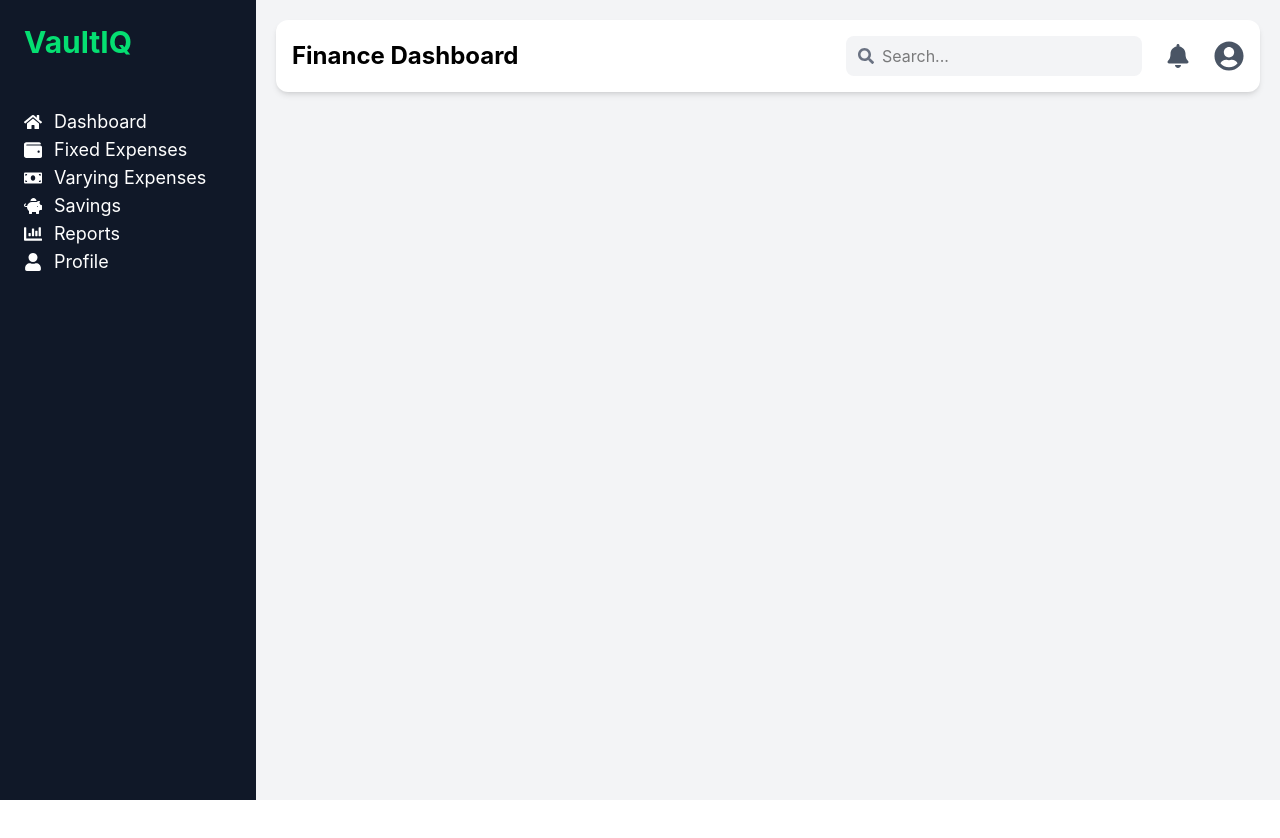
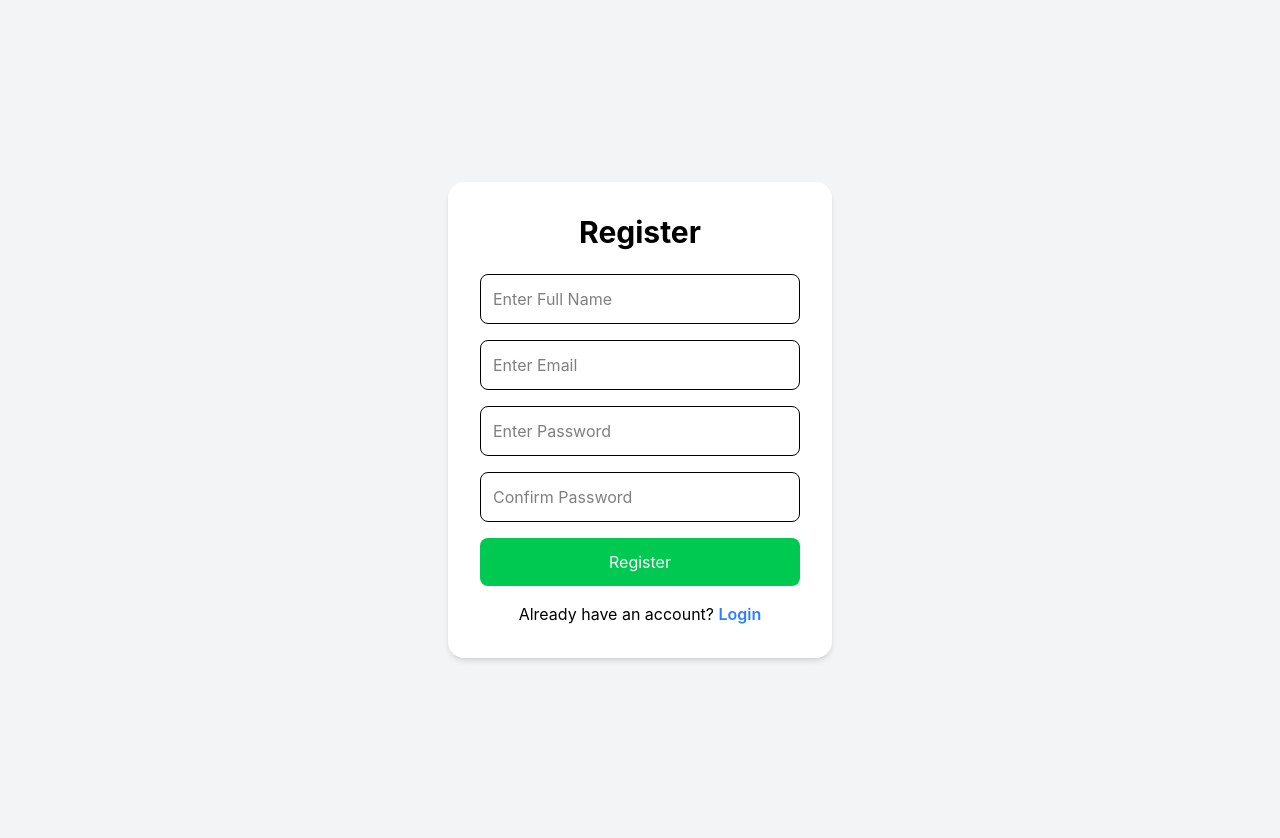
Before and after one commit to poojamane14/Finance-Management-App, a React app in the folder Frontend/: page /register in a window 1280 px wide. Before the commit the page ends 800 px from the top, so only its background shows below. Built offline with nearby package versions, Linux system fonts and the light colour scheme; the HTML template or start-up script is replaced by a standard one.

Commit message:
Completed Login, Authentication and dashboard modules

```diff
--- a/Frontend/src/App.jsx
+++ b/Frontend/src/App.jsx
@@ -1,55 +1,88 @@
+import { useLocation } from "react-router-dom";
+import ProtectedRoute from "./components/ProtectedRoute";
+import Login from "./pages/Login";
+import Register from "./pages/Register";
 import { Routes, Route } from "react-router-dom";
-
 import Sidebar from "./components/Sidebar";
 import Navbar from "./components/Navbar";
-import VaryingExpenses from "./pages/VaryingExpenses";
-<Route path="/varying-expenses" element={<VaryingExpenses />} />
 import Dashboard from "./pages/Dashboard";
 import FixedExpenses from "./pages/FixedExpenses";
-import VariableExpenses from "./pages/VaryingExpenses";
+import VaryingExpenses from "./pages/VaryingExpenses";
 import Savings from "./pages/Savings";
 import Reports from "./pages/Reports";
 import Profile from "./pages/Profile";
-<Route path="/savings" element={<Savings />} />
 
 function App() {
+
+  const location = useLocation();
+
+const hideLayout =
+  location.pathname === "/login" ||
+  location.pathname === "/register";
+
   return (
 
     <div className="flex">
 
-      <Sidebar />
+      {!hideLayout && <Sidebar />}
 
       <div className="flex-1 p-5 bg-gray-100 min-h-screen">
 
-        <Navbar />
-
+        {!hideLayout && <Navbar />}
         <Routes>
-
-          <Route path="/" element={<Dashboard />} />
+          <Route path="/login" element={<Login />} />
+          <Route path="/register" element={<Register />} />
 
         <Route
+  path="/"
+  element={
+    <ProtectedRoute>
+      <Dashboard />
+    </ProtectedRoute>
+  }
+/>
+         <Route
   path="/fixed-expenses"
-            element={<FixedExpenses />}
+  element={
+    <ProtectedRoute>
+      <FixedExpenses />
+    </ProtectedRoute>
+  }
 />
-
          <Route
   path="/varying-expenses"
-            element={<VaryingExpenses />}
+  element={
+    <ProtectedRoute>
+      <VaryingExpenses />
+    </ProtectedRoute>
+  }
 />
 
 <Route
   path="/savings"
-            element={<Savings />}
+  element={
+    <ProtectedRoute>
+      <Savings />
+    </ProtectedRoute>
+  }
 />
 
 <Route
   path="/reports"
-            element={<Reports />}
+  element={
+    <ProtectedRoute>
+      <Reports />
+    </ProtectedRoute>
+  }
 />
 
 <Route
   path="/profile"
-            element={<Profile />}
+  element={
+    <ProtectedRoute>
+      <Profile />
+    </ProtectedRoute>
+  }
 />
 
         </Routes>
--- a/Frontend/src/components/ExpenseChart.jsx
+++ b/Frontend/src/components/ExpenseChart.jsx
@@ -6,18 +6,37 @@ import {
   Legend,
 } from "recharts";
 
-function ExpenseChart() {
+function ExpenseChart({
+  fixedBudget,
+  varyingBudget,
+  savingsGoal,
+  remainingAmount
+}) {
 
   const data = [
-    { name: "Fixed Expenses", value: 20000 },
-    { name: "Variable Expenses", value: 30000 },
-    { name: "Savings", value: 50000 },
-  ];
+  {
+    name: "Fixed Expenses Budget",
+    value: fixedBudget,
+  },
+  {
+    name: "Varying Expenses Budget",
+    value: varyingBudget,
+  },
+  {
+    name: "Savings Goal",
+    value: savingsGoal,
+  },
+  {
+    name: "Remaining Amount",
+    value: remainingAmount,
+  },
+];
 
   const COLORS = [
     "#ef4444",
     "#f97316",
     "#22c55e",
+    "#d522cc"
   ];
 
   return (
@@ -25,7 +44,7 @@ function ExpenseChart() {
     <div className="bg-white p-6 rounded-2xl shadow-md mt-10 w-fit">
 
       <h1 className="text-2xl font-bold mb-6">
-        Expense Distribution
+        Income Distribution
       </h1>
 
       <PieChart width={400} height={300}>
--- a/Frontend/src/components/Navbar.jsx
+++ b/Frontend/src/components/Navbar.jsx
@@ -1,6 +1,16 @@
 import { FaBell, FaSearch, FaUserCircle } from "react-icons/fa";
+import { useNavigate } from "react-router-dom";
 
 function Navbar() {
+
+  const navigate = useNavigate();
+
+const handleLogout = () => {
+  localStorage.removeItem("isLoggedIn");
+  navigate("/login");
+};
+
+
   return (
 
     <div className="bg-white p-4 rounded-xl shadow-md flex justify-between items-center mb-6">
@@ -27,6 +37,13 @@ function Navbar() {
 
         <FaUserCircle className="text-3xl cursor-pointer text-gray-600" />
 
+        <button
+  onClick={handleLogout}
+  className="bg-red-500 text-white px-4 py-2 rounded-lg hover:bg-red-600"
+>
+  Logout
+</button>
+
       </div>
 
     </div>
--- /dev/null
+++ b/Frontend/src/components/ProtectedRoute.jsx
@@ -0,0 +1,15 @@
+import { Navigate } from "react-router-dom";
+
+function ProtectedRoute({ children }) {
+
+  const isLoggedIn =
+    localStorage.getItem("isLoggedIn") === "true";
+
+  return isLoggedIn ? (
+    children
+  ) : (
+    <Navigate to="/login" />
+  );
+}
+
+export default ProtectedRoute;
--- a/Frontend/src/pages/Dashboard.jsx
+++ b/Frontend/src/pages/Dashboard.jsx
@@ -87,7 +87,7 @@ const savingsPercentage =
     ? (totalSaved / savingsGoal) * 100
     : 0;
 
-  const remainingBalance =
+  const remainingAmount =
   income - fixedBudget - varyingBudget - savingsGoal;
 
   return (
@@ -145,8 +145,8 @@ const savingsPercentage =
         />
 
         <SummaryCard
-          title="Remaining Balance"
-          amount={remainingBalance}
+          title="Remaining Amount"
+          amount={remainingAmount}
           color="bg-purple-500"
           icon={<FaMoneyBillWave />}
         />
@@ -220,7 +220,12 @@ const savingsPercentage =
 
 </div>
 
-      <ExpenseChart />
+      <ExpenseChart
+      fixedBudget={fixedBudget}
+      varyingBudget={varyingBudget}
+      savingsGoal={savingsGoal}
+      remainingAmount={remainingAmount}
+  />
 
     </div>
   );
--- /dev/null
+++ b/Frontend/src/pages/Login.jsx
@@ -0,0 +1,82 @@
+import { Link } from "react-router-dom";
+import { useNavigate } from "react-router-dom";
+import { useState } from "react";
+function Login() {
+
+  const [email, setEmail] = useState("");
+  const [password, setPassword] = useState("");
+
+  const navigate = useNavigate();
+  const handleLogin = () => {
+
+  const savedUser = JSON.parse(
+    localStorage.getItem("user")
+  );
+
+  if (!savedUser) {
+    alert("No user found. Please register first.");
+    return;
+  }
+
+  if (
+    email === savedUser.email &&
+    password === savedUser.password
+  ) {
+    localStorage.setItem("isLoggedIn", "true");
+
+    alert("Login Successful!");
+    navigate("/");
+  } else {
+    alert("Invalid Email or Password");
+  }
+
+};
+
+  return (
+    <div className="min-h-screen flex items-center justify-center bg-gray-100">
+
+      <div className="bg-white p-8 rounded-2xl shadow-md w-96">
+
+        <h1 className="text-3xl font-bold text-center mb-6">
+          Login
+        </h1>
+
+        <input
+  type="email"
+  placeholder="Enter Email"
+  value={email}
+  onChange={(e) => setEmail(e.target.value)}
+  className="w-full border p-3 rounded-lg mb-4"
+/>
+
+        <input
+  type="password"
+  placeholder="Enter Password"
+  value={password}
+  onChange={(e) => setPassword(e.target.value)}
+  className="w-full border p-3 rounded-lg mb-4"
+/>
+        <button
+          onClick={handleLogin}
+          className="w-full bg-green-500 text-white p-3 rounded-lg hover:bg-green-600 transition"
+        >
+          Login
+        </button>
+
+        <p className="text-center mt-4">
+  Don't have an account?{" "}
+  <Link
+    to="/register"
+    className="text-blue-500 font-semibold"
+  >
+    Register
+  </Link>
+</p>
+
+      </div>
+
+    </div>
+  );
+}
+
+export default Login;
--- /dev/null
+++ b/Frontend/src/pages/Register.jsx
@@ -0,0 +1,107 @@
+import { Link } from "react-router-dom";
+import { useState } from "react";
+function Register() {
+
+const [name, setName] = useState("");
+const [email, setEmail] = useState("");
+const [password, setPassword] = useState("");
+const [confirmPassword, setConfirmPassword] = useState("");
+
+const handleRegister = () => {
+
+  if (
+    name === "" ||
+    email === "" ||
+    password === "" ||
+    confirmPassword === ""
+  ) {
+    alert("Please fill all fields");
+    return;
+  }
+
+  if (password !== confirmPassword) {
+    alert("Passwords do not match");
+    return;
+  }
+
+  const user = {
+    name,
+    email,
+    password,
+  };
+
+  localStorage.setItem(
+    "user",
+    JSON.stringify(user)
+  );
+
+  alert("Registration Successful!");
+
+};
+
+
+  return (
+    <div className="min-h-screen flex items-center justify-center bg-gray-100">
+
+      <div className="bg-white p-8 rounded-2xl shadow-md w-96">
+
+        <h1 className="text-3xl font-bold text-center mb-6">
+          Register
+        </h1>
+
+        <input
+  type="text"
+  placeholder="Enter Full Name"
+  value={name}
+  onChange={(e) => setName(e.target.value)}
+  className="w-full border p-3 rounded-lg mb-4"
+/>
+
+        <input
+  type="email"
+  placeholder="Enter Email"
+  value={email}
+  onChange={(e) => setEmail(e.target.value)}
+  className="w-full border p-3 rounded-lg mb-4"
+/>
+
+        <input
+  type="password"
+  placeholder="Enter Password"
+  value={password}
+  onChange={(e) => setPassword(e.target.value)}
+  className="w-full border p-3 rounded-lg mb-4"
+/>
+
+        <input
+  type="password"
+  placeholder="Confirm Password"
+  value={confirmPassword}
+  onChange={(e) => setConfirmPassword(e.target.value)}
+  className="w-full border p-3 rounded-lg mb-4"
+/>
+
+       <button
+       onClick={handleRegister}
+       className="w-full bg-green-500 text-white p-3 rounded-lg hover:bg-green-600"
+>
+          Register
+        </button>
+
+        <p className="text-center mt-4">
+  Already have an account?{" "}
+  <Link
+    to="/login"
+    className="text-blue-500 font-semibold"
+  >
+    Login
+  </Link>
+</p>
+
+      </div>
+
+    </div>
+  );
+}
+
+export default Register;
```
Lines whose indentation alone changed are shown as unchanged.
